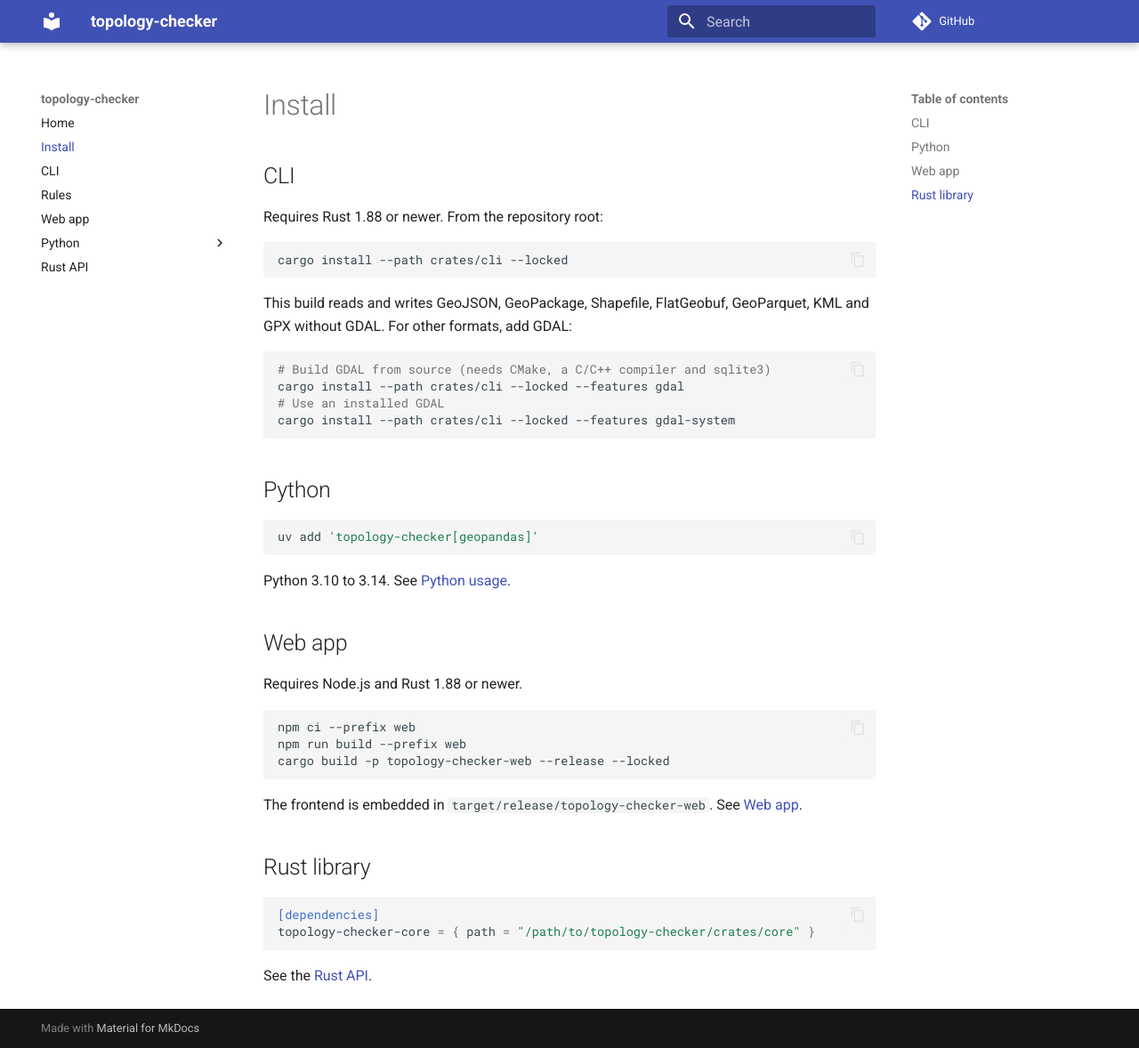
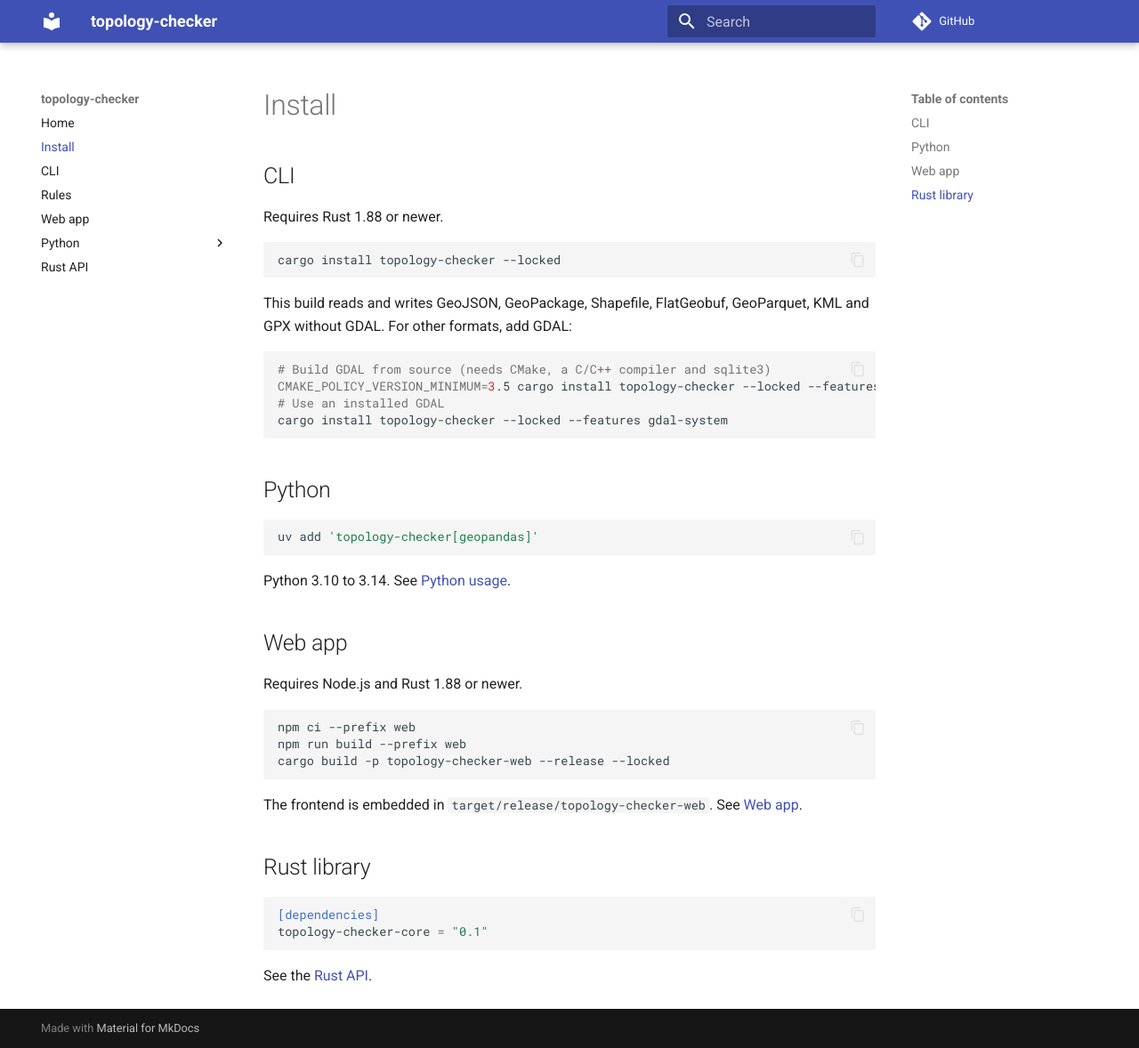
Before and after one commit to alecsandrei/topology-checker, an MkDocs documentation site: the page built from docs/install.md, in a window 1280 px wide and 1178 px high. Shown: the whole window at 89% size. Built offline with MkDocs 1.6.1 and Material for MkDocs 9.7.7, drawn with Linux system fonts in a browser that asks for light colours; comment, search, counter and statistics services are not loaded.

Commit message:
Prepare crates.io and PyPI publishing for 0.1.0
- Version 0.1.0; crates.io metadata and short READMEs for core, io and
  the CLI. The web app embeds web/dist and the Python crate ships on
  PyPI, so neither is published to crates.io.
- Path dependencies carry versions through workspace dependencies.
- python.yml uploads the validated bundle to PyPI with trusted
  publishing on python-v* tags.
- Install docs use crates.io.
- The rules.md generator test skips outside the repository.

Co-Authored-By: Claude Opus 5.5 <noreply@anthropic.com>

````diff
--- a/docs/install.md
+++ b/docs/install.md
@@ -2,19 +2,19 @@
 
 ## CLI
 
-Requires Rust 1.88 or newer. From the repository root:
+Requires Rust 1.88 or newer.
 
 ```sh
-cargo install --path crates/cli --locked
+cargo install topology-checker --locked
 ```
 
 This build reads and writes GeoJSON, GeoPackage, Shapefile, FlatGeobuf, GeoParquet, KML and GPX without GDAL. For other formats, add GDAL:
 
 ```sh
 # Build GDAL from source (needs CMake, a C/C++ compiler and sqlite3)
-cargo install --path crates/cli --locked --features gdal
+CMAKE_POLICY_VERSION_MINIMUM=3.5 cargo install topology-checker --locked --features gdal
 # Use an installed GDAL
-cargo install --path crates/cli --locked --features gdal-system
+cargo install topology-checker --locked --features gdal-system
 ```
 
 ## Python
@@ -41,7 +41,7 @@ The frontend is embedded in `target/release/topology-checker-web`. See [Web app]
 
 ```toml
 [dependencies]
-topology-checker-core = { path = "/path/to/topology-checker/crates/core" }
+topology-checker-core = "0.1"
 ```
 
 See the [Rust API](https://alecsandrei.github.io/topology-checker/rust/topology_checker_core/).
--- a/pyproject.toml
+++ b/pyproject.toml
@@ -14,7 +14,7 @@ authors = [{ name = "Alex-Andrei Cuvuliuc" }]
 keywords = ["GIS", "topology", "validation", "geospatial", "shapely", "geopandas"]
 dependencies = ["shapely>=2,<3", "pyproj>=3.4,<4"]
 classifiers = [
-  "Development Status :: 5 - Production/Stable",
+  "Development Status :: 4 - Beta",
   "Topic :: Scientific/Engineering :: GIS",
   "Programming Language :: Python :: 3",
   "Programming Language :: Python :: 3.10",
````
Also changed, not shown: Cargo.toml (+6 -1 lines), README.md (+2 -2 lines), crates/cli/README.md (added, +9 -0 lines), crates/io/README.md (added, +5 -0 lines), 8 other files.
